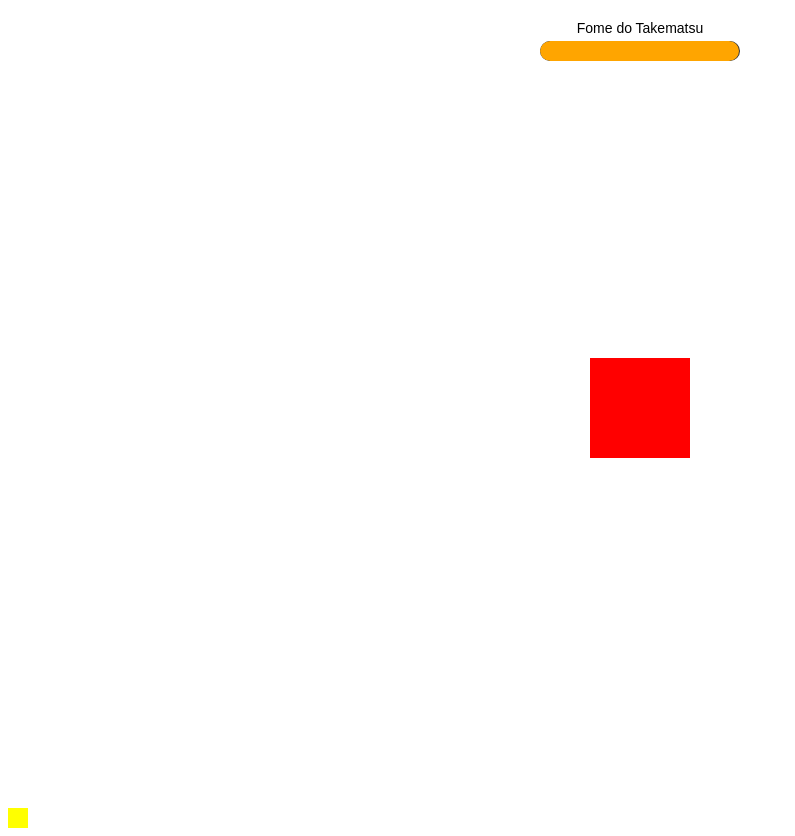
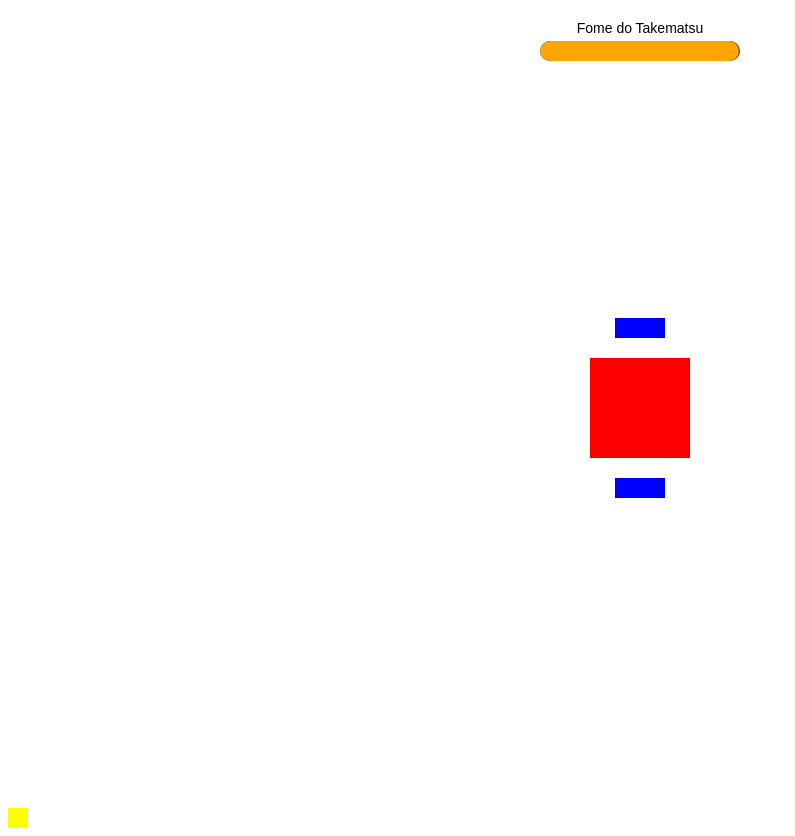
Before and after one commit to iago511/takematsu-answers, a plain HTML site: page index.html in a window 1280 px wide. Shown: the whole page, without its empty margins (0-795 px from the left). Drawn offline with Linux system fonts and the light colour scheme.

Commit message:
feat(project): adding the div's that will be the questions and anwser boxes

```diff
--- a/index.html
+++ b/index.html
@@ -9,8 +9,10 @@
     main{
         align-items: center;
         display: flex;
+        flex-direction: column;
         height: 100vh;
-        justify-content: center
+        justify-content: center;
+        gap: 20px;
     }
     #takematsu{
         display: flex;
@@ -61,6 +63,11 @@
         border-radius: 10px;
         transition: width 0.3s ease, background-color 0.3s ease;
     }
+    #answer, #question {
+        background-color: blue;
+        width: 50px;
+        height: 20px;
+    }
 
     @keyframes flutuando-animacao {
         0% {
@@ -79,8 +86,10 @@
 
 
     <main>
+        <div id="answer"></div>
         <div class="zona-destino" id="takematsu">
         </div>
+        <div id="question"></div>
     </main>
 
     <div id="barra-fome-container">
```
